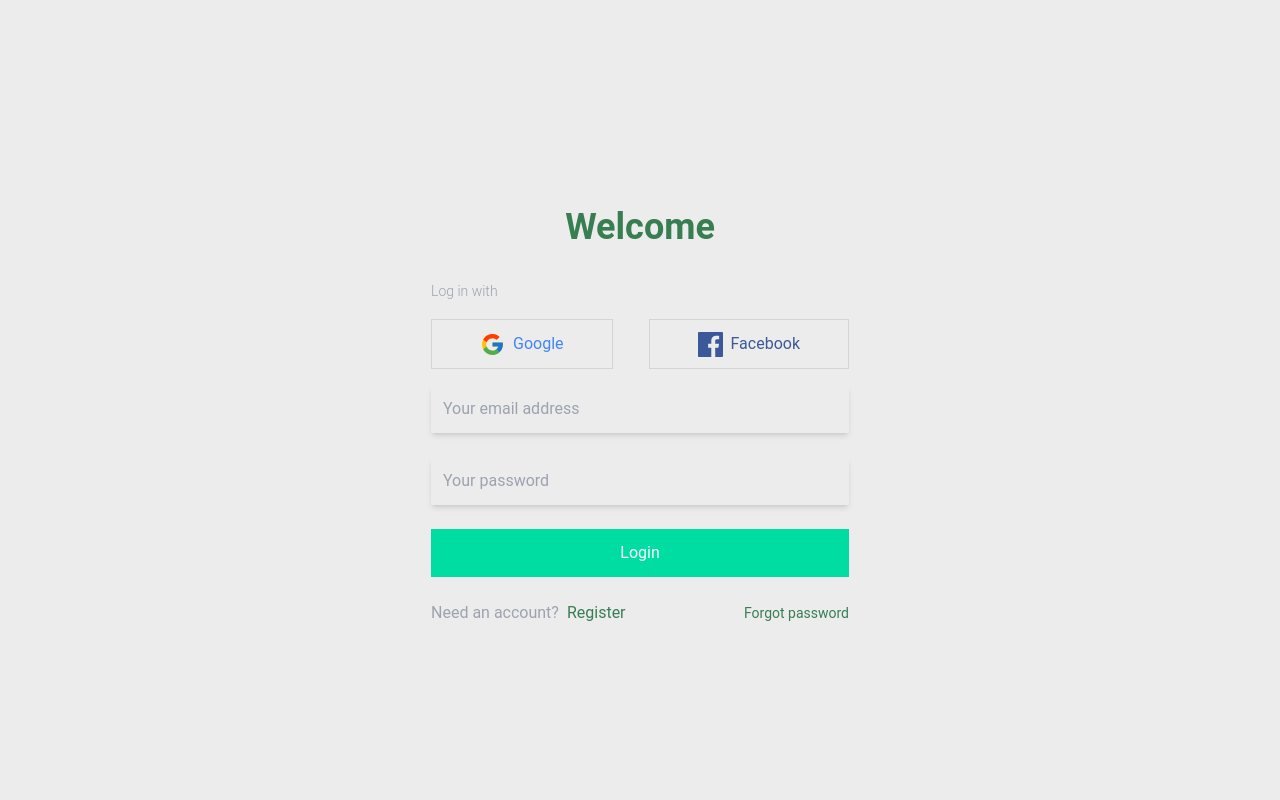
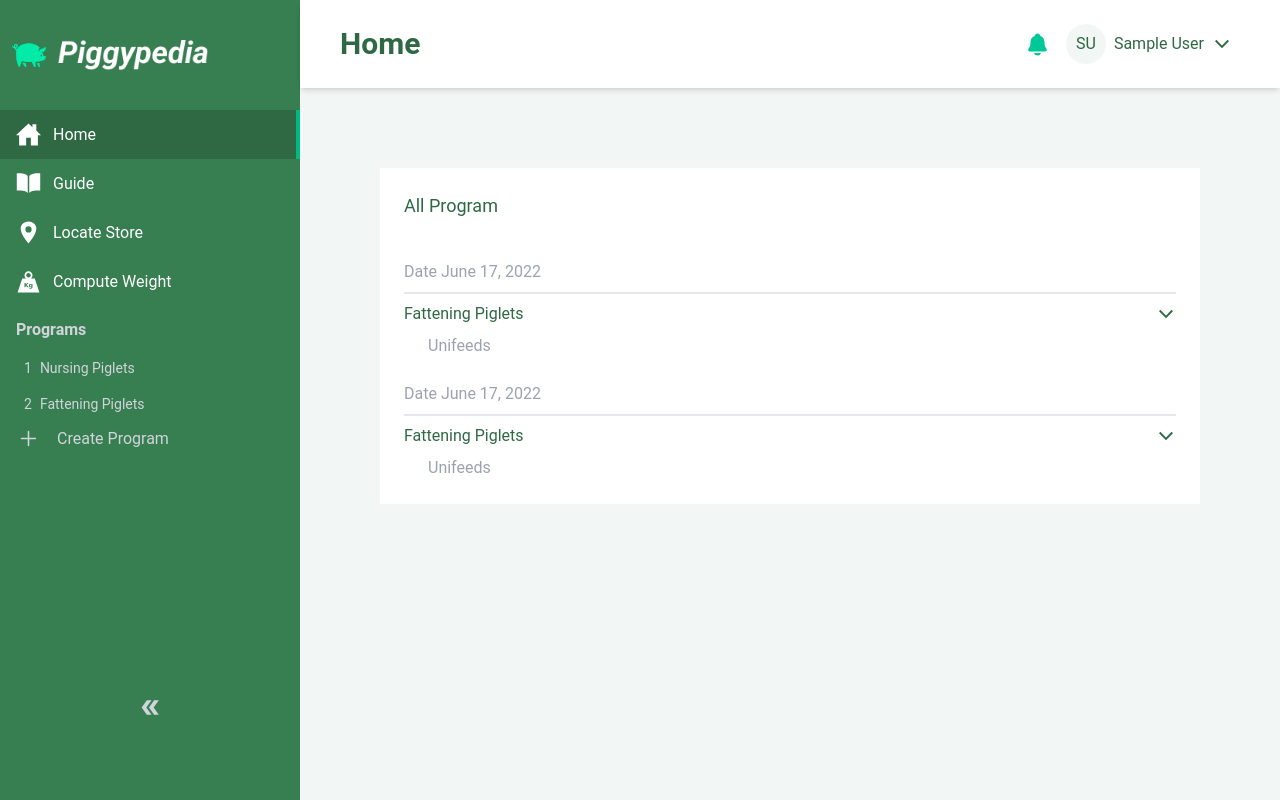
Before and after one commit to jmicarandayo/piggypedia_react, a React (Create React App) app: page /home in a window 1280 px wide. Before the commit this address led to /login. Built offline with nearby package versions, Linux system fonts and the light colour scheme; no server answers; sample sign-in values are in the browser's storage.

Commit message:
Added Google and Facebook Auth

```diff
--- a/src/components/Dropdown.jsx
+++ b/src/components/Dropdown.jsx
@@ -7,6 +7,7 @@ import { auth } from '../firebase';
 
 const Dropdown = () => {
   const { currentUser } = useContext(AuthContext)
+
   return (
     <div>
         <div className='text-[#2E6943] absolute bg-white left-auto right-0 w-[240px] py-4 px-2 mt-[45px] shadow-md rounded-md'>
--- a/src/components/ProtectedRoute.jsx
+++ b/src/components/ProtectedRoute.jsx
@@ -4,7 +4,6 @@ import { AuthContext } from '../context/AuthContext'
 
 const ProtectedRoute = ({children}) => {
     const { currentUser } = useContext(AuthContext)
-
     if(!currentUser){
         return <Navigate to='/login'/>;
     }
--- a/src/components/TopBar.jsx
+++ b/src/components/TopBar.jsx
@@ -11,6 +11,10 @@ const TopBar = () => {
     const location = useLocation();
     const page = location.pathname.split('/')[1];
 
+    const getInitials = (user) => {
+        const initials = user?.split(' ').map(x => x[0]).join('')
+        return initials;
+      }
   return (
     <div>
         <div className='flex justify-between items-center bg-white py-4 px-10 shadow-md'>
@@ -19,7 +23,7 @@ const TopBar = () => {
                     <span className='cursor-pointer text-[#00c797]'><IoNotifications size={25}/></span>
                     <div className='hover:bg-[#F2F7F5] group cursor-pointer py-2 px-2 ml-2 text-[#2E6943] flex items-center ' onClick={() => setOpenDropdown(!openDropdown)}>
                         <div className='h-[40px] w-[40px] bg-[#F2F7F5] group-hover:bg-white flex justify-center items-center rounded-full'>
-                            JD
+                            {getInitials(currentUser.displayName)}
                         </div>
                         <span className='ml-2'>{currentUser?.displayName}</span>
                         <IoChevronDownSharp size={20} className={`text-[#2E6943] cursor-pointer duration-200 ml-2 ${openDropdown && '-rotate-180'}`}/>
--- a/src/context/AuthContext.js
+++ b/src/context/AuthContext.js
@@ -5,11 +5,10 @@ import { auth } from "../firebase";
 export const AuthContext = createContext();
 
 export const AuthContextProvider = ({children}) => {
-    const [ currentUser, setCurrentUser ] = useState();
+    const [ currentUser, setCurrentUser ] = useState({});
 
     useEffect(() => {
         const unsub = onAuthStateChanged(auth, (user) => {
-            console.log(user)
             setCurrentUser(user);
         })
         return () => {
--- a/src/pages/Login.jsx
+++ b/src/pages/Login.jsx
@@ -2,7 +2,7 @@ import React, { useState } from 'react'
 import { Link, useNavigate } from 'react-router-dom'
 import { FcGoogle } from "react-icons/fc";
 import { GrFacebook } from "react-icons/gr";
-import { signInWithEmailAndPassword } from "firebase/auth";
+import { signInWithEmailAndPassword, GoogleAuthProvider, FacebookAuthProvider, signInWithPopup  } from "firebase/auth";
 import { auth } from '../firebase';
 import { loginErrorCheck } from '../utils/AuthErrorCheck';
 
@@ -22,6 +22,24 @@ const Login = () => {
             setError(loginErrorCheck(err.message.split(' ').pop()))
         }
     }
+    const signUpWithGoogle = async () => {
+        const provider = new GoogleAuthProvider();
+        try {
+            await signInWithPopup(auth, provider)
+            navigate('/home')
+        } catch(err) {
+            console.log(err)
+        }
+    }
+    const signUpWithFacebook = async () => {
+        const provider = new FacebookAuthProvider();
+        try {
+            await signInWithPopup(auth, provider)
+            navigate('/home')
+        } catch(err) {
+            console.log(err)
+        }
+    }
   return (
     <div className='h-screen w-full flex justify-center items-center'>
         <div className='w-[450px] p-4'>
@@ -29,8 +47,8 @@ const Login = () => {
             <div>
                 <span className='text-gray-400 font-light text-sm'>Log in with</span>
                 <div className='flex justify-between my-4 items-center'>
-                    <button className='border-gray-300 h-[50px] group flex items-center gap-2 border py-3 px-8 sm:px-12 hover:bg-[#4285f4] hover:text-white text-[#4285f4] duration-200'><span className='group-hover:text-white duration-200'><FcGoogle size={25}/></span>Google</button>
-                    <button className='border-gray-300 h-[50px] group flex items-center gap-2 border py-3 px-8 sm:px-12 hover:bg-[#3b5998] hover:text-white text-[#3b5998] duration-200'><span className='text-[#3b5998] group-hover:text-white duration-200'><GrFacebook size={25}/></span>Facebook</button>
+                    <button className='border-gray-300 h-[50px] group flex items-center gap-2 border py-3 px-8 sm:px-12 hover:bg-[#4285f4] hover:text-white text-[#4285f4] duration-200' onClick={signUpWithGoogle}><span className='group-hover:text-white duration-200 w-[30px]'><FcGoogle size={25}/></span>Google</button>
+                    <button className='border-gray-300 h-[50px] group flex items-center gap-2 border py-3 px-8 sm:px-12 hover:bg-[#3b5998] hover:text-white text-[#3b5998] duration-200' onClick={signUpWithFacebook}><span className='text-[#3b5998] group-hover:text-white duration-200 w-[30px]'><GrFacebook size={25}/></span>Facebook</button>
                 </div>
                 <form onSubmit={handleLogin} className='flex flex-col gap-6'>
                     <input className='bg-[#ECECEC] outline-none p-3 shadow-md place' type="text" placeholder='Your email address'/>
--- a/src/pages/Register.jsx
+++ b/src/pages/Register.jsx
@@ -1,7 +1,7 @@
 import React from 'react'
 import { useState } from 'react'
 import { Link, useNavigate } from 'react-router-dom'
-import { createUserWithEmailAndPassword, updateProfile } from 'firebase/auth'
+import { createUserWithEmailAndPassword, updateProfile, GoogleAuthProvider, FacebookAuthProvider, signInWithPopup  } from 'firebase/auth'
 import { auth } from '../firebase'
 import { FcGoogle } from "react-icons/fc";
 import { GrFacebook } from "react-icons/gr";
@@ -29,6 +29,24 @@ const Register = () => {
             setError(registerErrorCheck(err.message.split(' ').pop()))
         }
     }
+    const signUpWithGoogle = async () => {
+        const provider = new GoogleAuthProvider();
+        try {
+            await signInWithPopup(auth, provider)
+            navigate('/home')
+        } catch(err) {
+            console.log(err)
+        }
+    }
+    const signUpWithFacebook = async () => {
+        const provider = new FacebookAuthProvider();
+        try {
+            await signInWithPopup(auth, provider)
+            navigate('/home')
+        } catch(err) {
+            console.log(err)
+        }
+    }
   return (
     <div className='h-screen w-full flex justify-center items-center'>
         <div className='w-[450px] p-4'>
@@ -36,8 +54,8 @@ const Register = () => {
             <div>
                 <span className='text-gray-400 font-light text-sm'>Create account using</span>
                 <div className='flex justify-between my-4 items-center'>
-                    <button className='border-gray-300 h-[50px] group flex items-center gap-2 border py-3 px-8 sm:px-12 hover:bg-[#4285f4] hover:text-white text-[#4285f4] duration-200'><span className='group-hover:text-white duration-200'><FcGoogle size={25}/></span>Google</button>
-                    <button className='border-gray-300 h-[50px] group flex items-center gap-2 border py-3 px-8 sm:px-12 hover:bg-[#3b5998] hover:text-white text-[#3b5998] duration-200'><span className='text-[#3b5998] group-hover:text-white duration-200'><GrFacebook size={25}/></span>Facebook</button>
+                    <button className='border-gray-300 h-[50px] group flex items-center gap-2 border py-3 px-8 sm:px-12 hover:bg-[#4285f4] hover:text-white text-[#4285f4] duration-200' onClick={signUpWithGoogle}><span className='group-hover:text-white duration-200 w-[30px]'><FcGoogle size={25}/></span>Google</button>
+                    <button className='border-gray-300 h-[50px] group flex items-center gap-2 border py-3 px-8 sm:px-12 hover:bg-[#3b5998] hover:text-white text-[#3b5998] duration-200' onClick={signUpWithFacebook}><span className='text-[#3b5998] group-hover:text-white duration-200 w-[30px]'><GrFacebook size={25}/></span>Facebook</button>
                 </div>
                 <form onSubmit={handleRegister} className='flex flex-col gap-6'>
                     <input onChange={() => setError({})} className='bg-[#ECECEC] outline-none p-3 shadow-md place' type="text" placeholder='Your full name'/>
```
